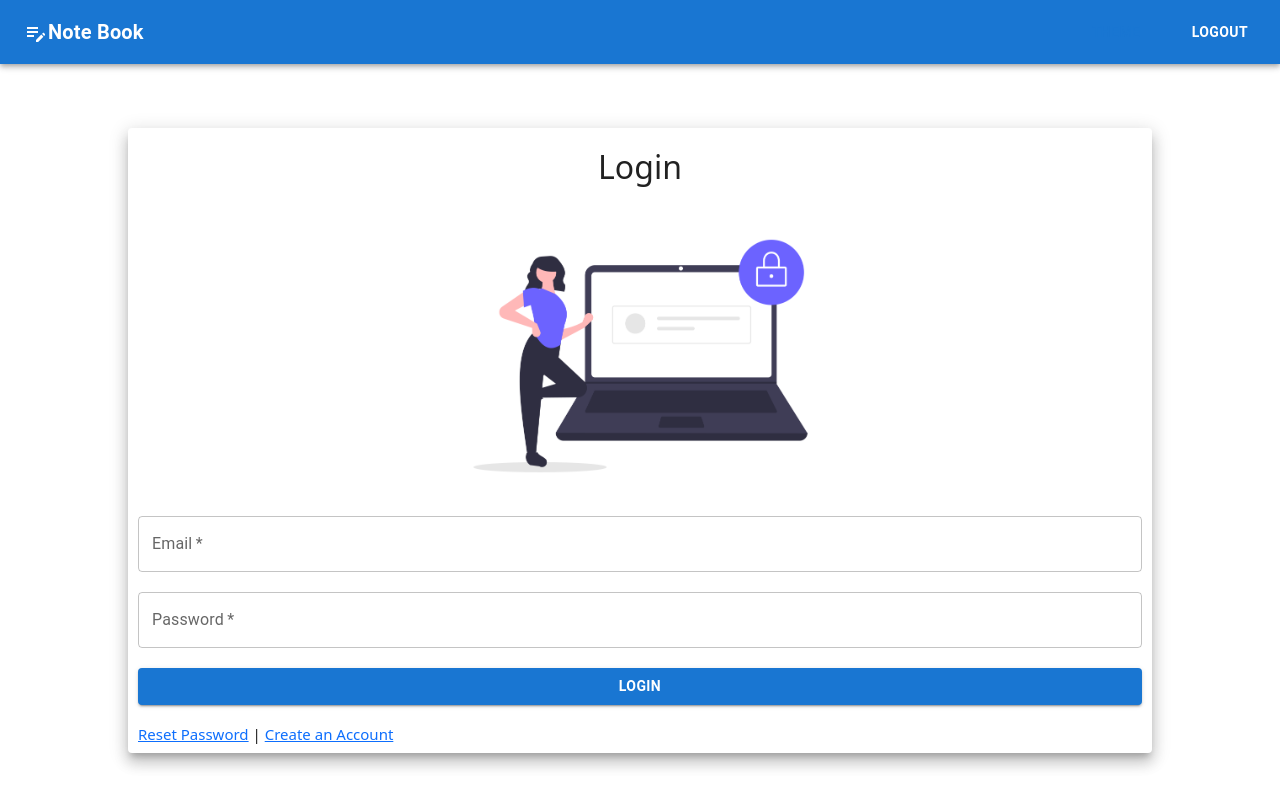
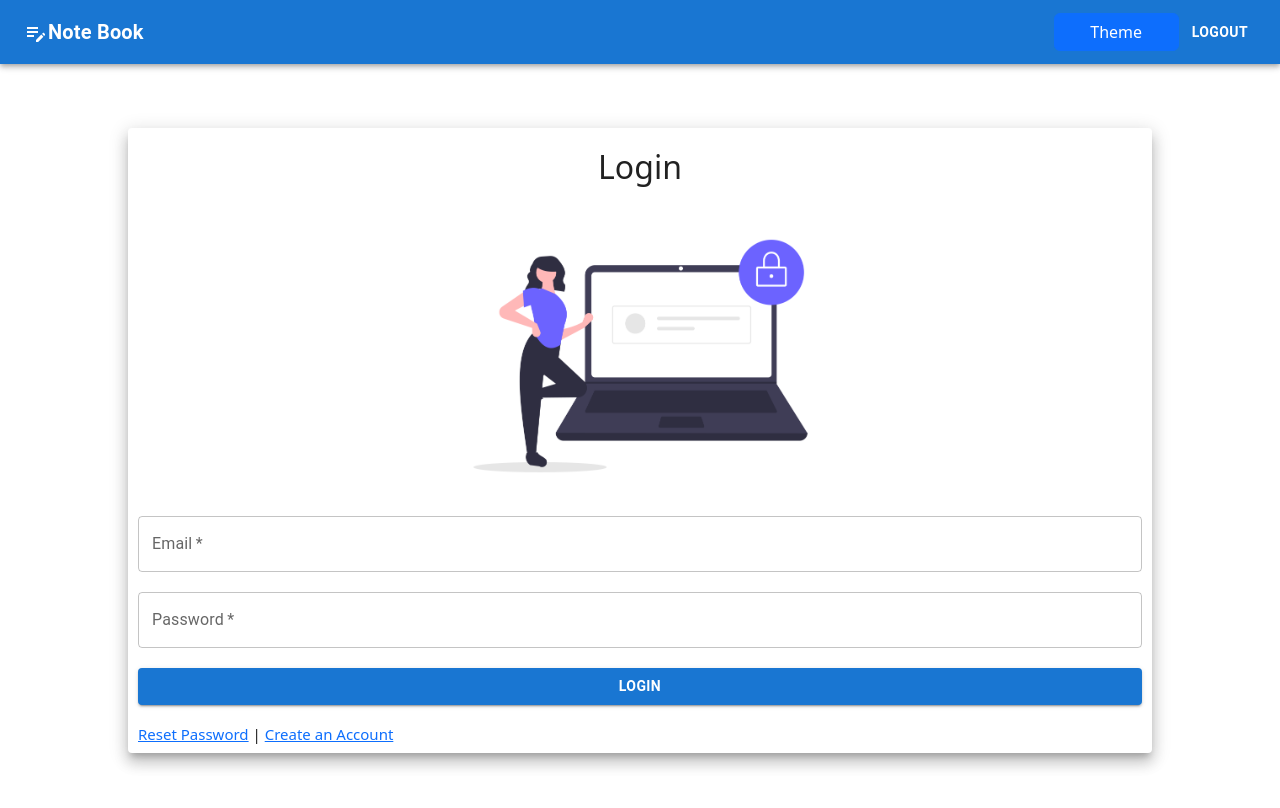
Before and after one commit to SushankSinha/notebook-frontend, a React (Create React App) app: page /login in a window 1280 px wide. Shown: the top 808 px of the page. Built offline with nearby package versions, Linux system fonts and the light colour scheme; sample sign-in values are in the browser's storage.

Commit message:
UI update

```diff
--- a/src/Components/Dashboard/ColorPicker.js
+++ b/src/Components/Dashboard/ColorPicker.js
@@ -1,6 +1,5 @@
 import React, { useState } from 'react';
 import Sketch from '@uiw/react-color-sketch';
-import Button from "@mui/material/Button";
 
 function ColorPicker ({setBgColor}){
     const [hex, setHex] = useState("#fff");
@@ -15,9 +14,9 @@ function ColorPicker ({setBgColor}){
             setBgColor(color.hex)
           }}
         />}
-        <Button type='button' style={{margin : '5px', float : 'right', width : '125px', wordWrap : 'break-word'}} onClick={() => setDisplayColor(!displayColor)}>
+        <button type='button' className='btn btn-primary' style={{margin : '5px', float : 'right', width : '125px', wordWrap : 'break-word'}} onClick={() => setDisplayColor(!displayColor)}>
           Theme
-        </Button>
+        </button>
       </div>
     );
   };
```
